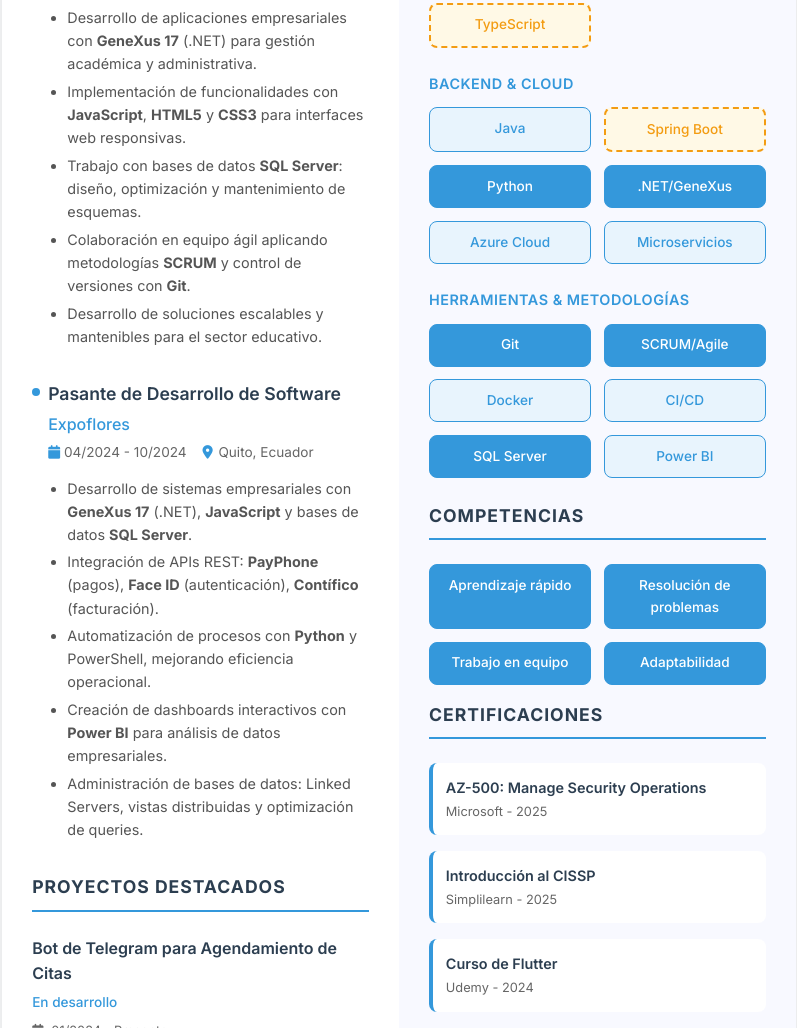
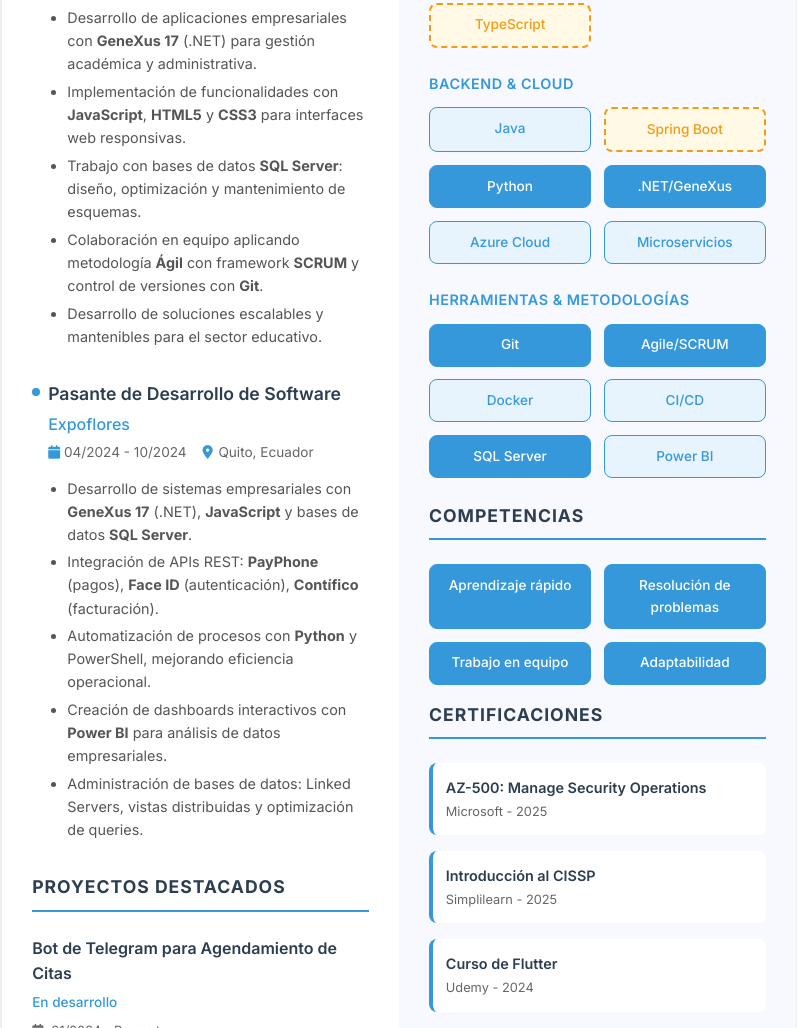
Before and after one commit to Stu8990/Hoja-de-Vida, a plain HTML site: page index.html in a window 1280 px wide. Shown: the part 1047-2075 px from the top of the page, without its empty margins (241-1038 px from the left). Drawn offline with Linux system fonts and the light colour scheme.

Commit message:
v5.0 sin scrum como metodologia

```diff
--- a/index.html
+++ b/index.html
@@ -75,7 +75,7 @@
                             <li>Desarrollo de aplicaciones empresariales con <strong>GeneXus 17</strong> (.NET) para gestión académica y administrativa.</li>
                             <li>Implementación de funcionalidades con <strong>JavaScript</strong>, <strong>HTML5</strong> y <strong>CSS3</strong> para interfaces web responsivas.</li>
                             <li>Trabajo con bases de datos <strong>SQL Server</strong>: diseño, optimización y mantenimiento de esquemas.</li>
-                            <li>Colaboración en equipo ágil aplicando metodologías <strong>SCRUM</strong> y control de versiones con <strong>Git</strong>.</li>
+                            <li>Colaboración en equipo aplicando metodología <strong>Ágil</strong> con framework <strong>SCRUM</strong> y control de versiones con <strong>Git</strong>.</li>
                             <li>Desarrollo de soluciones escalables y mantenibles para el sector educativo.</li>
                         </ul>
                     </div>
@@ -220,7 +220,7 @@
                     <h3 class="tech-subtitle">Herramientas & Metodologías</h3>
                     <div class="skills-grid">
                         <div class="skill-item advanced">Git</div>
-                        <div class="skill-item advanced">SCRUM/Agile</div>
+                        <div class="skill-item advanced">Agile/SCRUM</div>
                         <div class="skill-item intermediate">Docker</div>
                         <div class="skill-item intermediate">CI/CD</div>
                         <div class="skill-item advanced">SQL Server</div>
```
